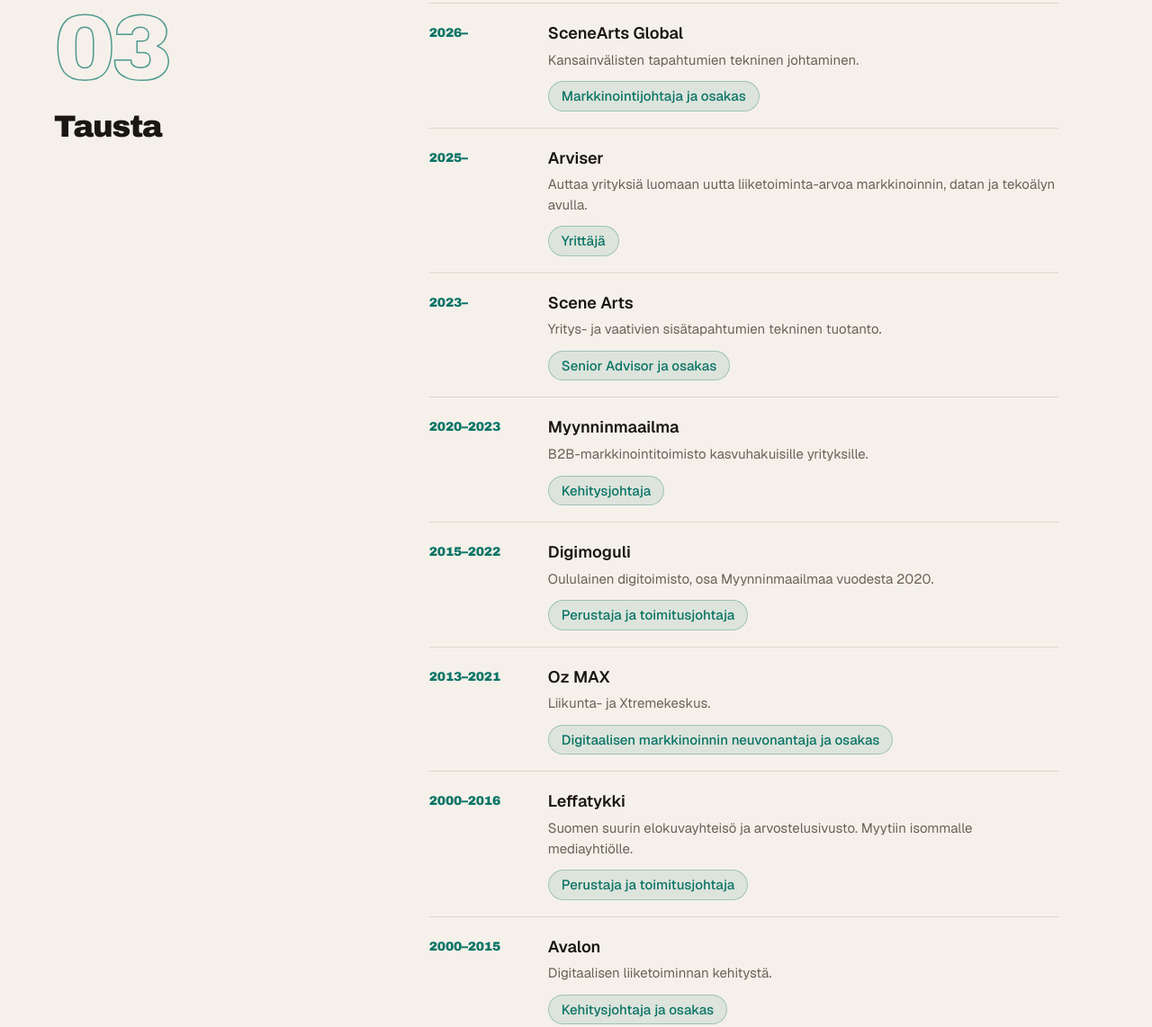
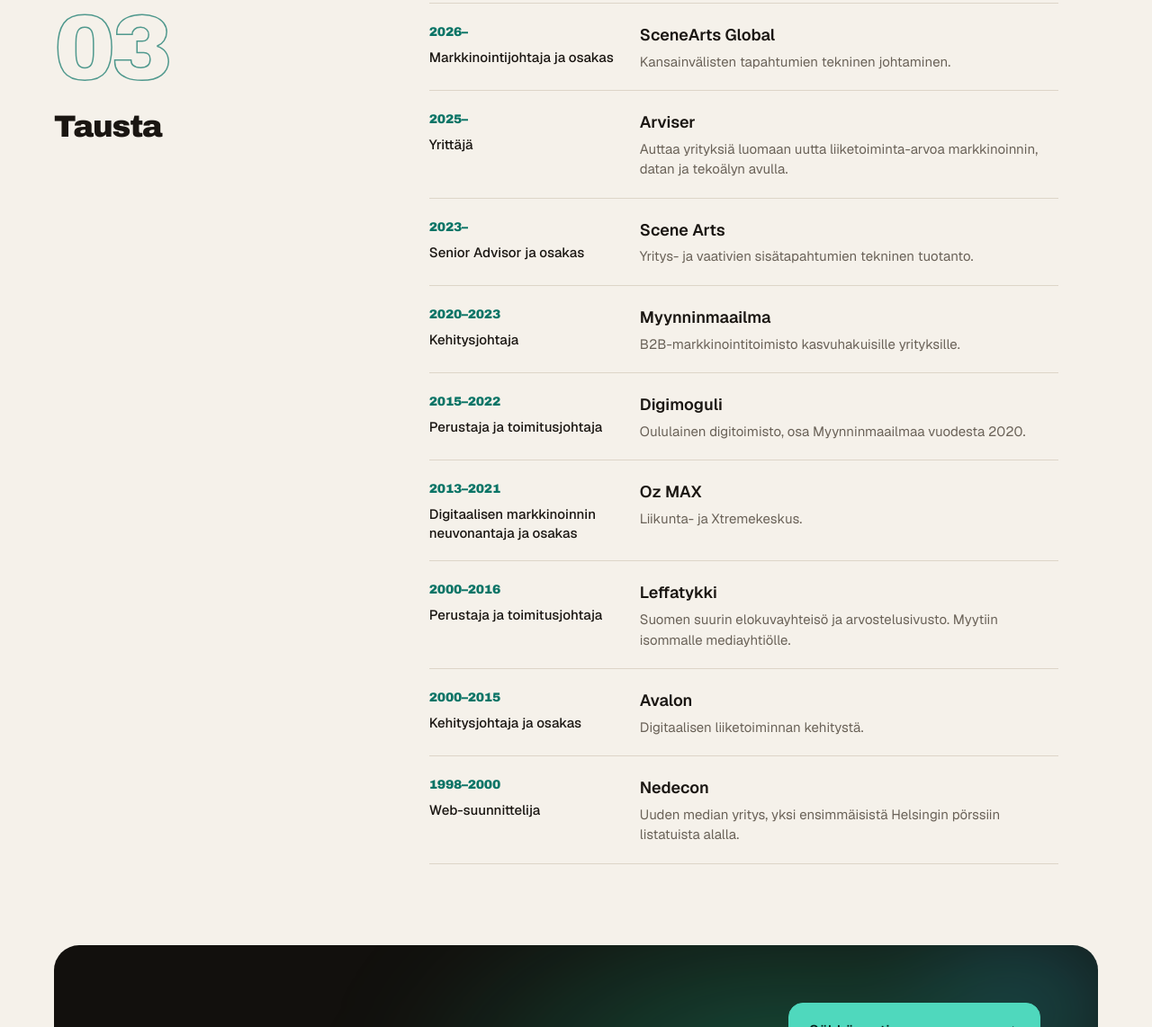
Before and after one commit to arviser/site-arto, a website: page public/index.html in a window 1280 px wide. Shown: the part 2384-3526 px from the top of the page at 90% size. Drawn offline with nearby package versions, Linux system fonts and the light colour scheme; a web font is replaced by a local one.

Commit message:
Tausta: rooli vuosiluvun alle vasempaan sarakkeeseen, yritys ja kuvaus oikealle
Co-Authored-By: Claude Sonnet 5.5 <noreply@anthropic.com>
Claude-Session: https://claude.ai/code/session_01QyRZhjX8JoBYQpy9KLGQNT

```diff
--- a/public/index.html
+++ b/public/index.html
@@ -156,11 +156,11 @@ h2 { font-family: var(--font-display); font-weight: 500; font-size: clamp(24px,
 .tiles li:hover { transform: translateY(-2px); border-color: var(--accent); }
 .tiles svg { flex: none; width: 28px; height: 28px; stroke: var(--accent); fill: none; stroke-width: 1.7; stroke-linecap: round; stroke-linejoin: round; }
 .timeline { list-style: none; margin: 0; padding: 0; display: grid; }
-.timeline li { display: grid; grid-template-columns: 112px 1fr; gap: 20px; padding: 18px 0; border-top: 1px solid var(--line); }
+.timeline li { display: grid; grid-template-columns: 210px 1fr; gap: 24px; padding: 20px 0; border-top: 1px solid var(--line); }
 .timeline li:last-child { border-bottom: 1px solid var(--line); }
-.timeline .yrs { font-family: var(--font-display); font-size: 14px; letter-spacing: -0.02em; color: var(--accent); padding-top: 3px; }
+.timeline .yrs { display: block; font-family: var(--font-display); font-size: 14px; letter-spacing: -0.02em; color: var(--accent); }
+.timeline .role { display: block; font-weight: 500; font-size: 15px; line-height: 1.4; margin-top: 6px; }
 .timeline strong { display: block; font-weight: 600; font-size: 18px; }
-.timeline .role { display: inline-block; font-weight: 500; font-size: 15px; line-height: 1.3; margin-top: 12px; padding: 6px 14px; border-radius: 999px; color: var(--accent); background: color-mix(in srgb, var(--accent) 10%, transparent); border: 1px solid color-mix(in srgb, var(--accent) 30%, transparent); }
 .timeline .what { display: block; color: var(--muted); margin-top: 4px; line-height: 1.5; font-size: 15px; }
 .chips { display: flex; flex-wrap: wrap; gap: 8px; margin: 0 0 1.8em; padding: 0; list-style: none; }
 .chips li { font-size: 14px; font-weight: 500; border: 1px solid var(--line); background: var(--surface); padding: 6px 15px; border-radius: 999px; }
@@ -197,7 +197,7 @@ footer .wrap { display: flex; justify-content: space-between; gap: 16px; flex-wr
   .rail { grid-template-columns: 1fr; }
   .prose p:first-of-type:not(.pull) { font-size: 18px; }
   .tiles { grid-template-columns: 1fr; gap: 10px; }
-  .timeline li { grid-template-columns: 1fr; gap: 4px; }
+  .timeline li { grid-template-columns: 1fr; gap: 10px; }
 }
 @media (prefers-reduced-motion: reduce) { html { scroll-behavior: auto; } * { transition: none !important; animation: none !important; } }
 </style>
@@ -272,15 +272,15 @@ footer .wrap { display: flex; justify-content: space-between; gap: 16px; flex-wr
         <div class="head"><span class="num">03</span><h2>Tausta</h2></div>
         <div class="prose">
           <ol class="timeline">
-            <li><span class="yrs">2026–</span><div><strong>SceneArts Global</strong><span class="what">Kansainvälisten tapahtumien tekninen johtaminen.</span><b class="role">Markkinointijohtaja ja osakas</b></div></li>
-            <li><span class="yrs">2025–</span><div><strong>Arviser</strong><span class="what">Auttaa yrityksiä luomaan uutta liiketoiminta-arvoa markkinoinnin, datan ja tekoälyn avulla.</span><b class="role">Yrittäjä</b></div></li>
-            <li><span class="yrs">2023–</span><div><strong>Scene Arts</strong><span class="what">Yritys- ja vaativien sisätapahtumien tekninen tuotanto.</span><b class="role">Senior Advisor ja osakas</b></div></li>
-            <li><span class="yrs">2020–2023</span><div><strong>Myynninmaailma</strong><span class="what">B2B-markkinointitoimisto kasvuhakuisille yrityksille.</span><b class="role">Kehitysjohtaja</b></div></li>
-            <li><span class="yrs">2015–2022</span><div><strong>Digimoguli</strong><span class="what">Oululainen digitoimisto, osa Myynninmaailmaa vuodesta 2020.</span><b class="role">Perustaja ja toimitusjohtaja</b></div></li>
-            <li><span class="yrs">2013–2021</span><div><strong>Oz MAX</strong><span class="what">Liikunta- ja Xtremekeskus.</span><b class="role">Digitaalisen markkinoinnin neuvonantaja ja osakas</b></div></li>
-            <li><span class="yrs">2000–2016</span><div><strong>Leffatykki</strong><span class="what">Suomen suurin elokuvayhteisö ja arvostelusivusto. Myytiin isommalle mediayhtiölle.</span><b class="role">Perustaja ja toimitusjohtaja</b></div></li>
-            <li><span class="yrs">2000–2015</span><div><strong>Avalon</strong><span class="what">Digitaalisen liiketoiminnan kehitystä.</span><b class="role">Kehitysjohtaja ja osakas</b></div></li>
-            <li><span class="yrs">1998–2000</span><div><strong>Nedecon</strong><span class="what">Uuden median yritys, yksi ensimmäisistä Helsingin pörssiin listatuista alalla.</span><b class="role">Web-suunnittelija</b></div></li>
+            <li><div class="when"><span class="yrs">2026–</span><b class="role">Markkinointijohtaja ja osakas</b></div><div class="co"><strong>SceneArts Global</strong><span class="what">Kansainvälisten tapahtumien tekninen johtaminen.</span></div></li>
+            <li><div class="when"><span class="yrs">2025–</span><b class="role">Yrittäjä</b></div><div class="co"><strong>Arviser</strong><span class="what">Auttaa yrityksiä luomaan uutta liiketoiminta-arvoa markkinoinnin, datan ja tekoälyn avulla.</span></div></li>
+            <li><div class="when"><span class="yrs">2023–</span><b class="role">Senior Advisor ja osakas</b></div><div class="co"><strong>Scene Arts</strong><span class="what">Yritys- ja vaativien sisätapahtumien tekninen tuotanto.</span></div></li>
+            <li><div class="when"><span class="yrs">2020–2023</span><b class="role">Kehitysjohtaja</b></div><div class="co"><strong>Myynninmaailma</strong><span class="what">B2B-markkinointitoimisto kasvuhakuisille yrityksille.</span></div></li>
+            <li><div class="when"><span class="yrs">2015–2022</span><b class="role">Perustaja ja toimitusjohtaja</b></div><div class="co"><strong>Digimoguli</strong><span class="what">Oululainen digitoimisto, osa Myynninmaailmaa vuodesta 2020.</span></div></li>
+            <li><div class="when"><span class="yrs">2013–2021</span><b class="role">Digitaalisen markkinoinnin neuvonantaja ja osakas</b></div><div class="co"><strong>Oz MAX</strong><span class="what">Liikunta- ja Xtremekeskus.</span></div></li>
+            <li><div class="when"><span class="yrs">2000–2016</span><b class="role">Perustaja ja toimitusjohtaja</b></div><div class="co"><strong>Leffatykki</strong><span class="what">Suomen suurin elokuvayhteisö ja arvostelusivusto. Myytiin isommalle mediayhtiölle.</span></div></li>
+            <li><div class="when"><span class="yrs">2000–2015</span><b class="role">Kehitysjohtaja ja osakas</b></div><div class="co"><strong>Avalon</strong><span class="what">Digitaalisen liiketoiminnan kehitystä.</span></div></li>
+            <li><div class="when"><span class="yrs">1998–2000</span><b class="role">Web-suunnittelija</b></div><div class="co"><strong>Nedecon</strong><span class="what">Uuden median yritys, yksi ensimmäisistä Helsingin pörssiin listatuista alalla.</span></div></li>
           </ol>
 
         </div>
```
